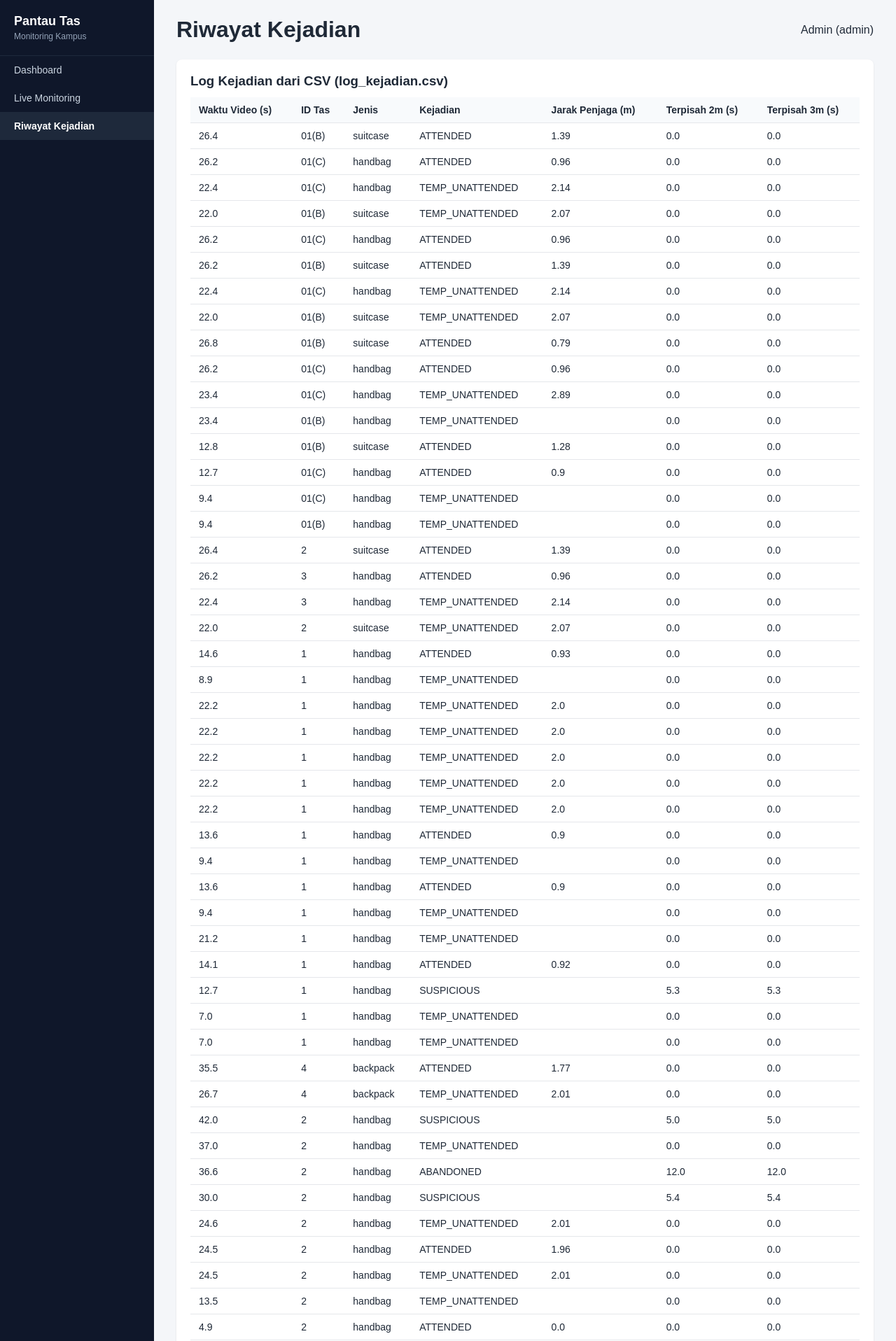
After one commit to ikalutfi15/deteksi-tas-yolo, a Flask app: page /riwayat-kejadian in a window 1280 px wide. The commit adds this page. Shown: the top 1916 px of the page at 70% size. Run offline with Flask 3, Linux system fonts and the light colour scheme; a user stored in the database is signed in.

Commit message:
Tambah rute riwayat kejadian dan perbarui link navigasi web

```diff
--- a/web/app.py
+++ b/web/app.py
@@ -1,7 +1,9 @@
+import csv
+import os
+import cv2
 from flask import Flask, render_template, Response, request, redirect, url_for, flash
 from flask_sqlalchemy import SQLAlchemy
 from flask_login import LoginManager, UserMixin, login_user, login_required, logout_user, current_user
-import cv2
 from ultralytics import YOLO
 
 app = Flask(__name__)
@@ -17,16 +19,30 @@ login_manager.login_view = 'login'
 model = YOLO('best.pt')
 cap = cv2.VideoCapture(0)
 
+
 # Model Database User
 class User(UserMixin, db.Model):
     id = db.Column(db.Integer, primary_key=True)
     username = db.Column(db.String(100), unique=True, nullable=False)
     password = db.Column(db.String(100), nullable=False)
-    role = db.Column(db.String(20), nullable=False) # 'admin' atau 'satpam'
+    role = db.Column(db.String(20), nullable=False)  # 'admin' atau 'satpam'
+
+
+# Model Database Kejadian
+class Kejadian(db.Model):
+    id = db.Column(db.Integer, primary_key=True)
+    waktu = db.Column(db.String(50), nullable=False)
+    kamera = db.Column(db.String(100), nullable=False)
+    id_tas = db.Column(db.String(30), nullable=False)
+    jenis_tas = db.Column(db.String(50), nullable=False)
+    status = db.Column(db.String(50), nullable=False)
+    keputusan = db.Column(db.String(50), default="-")
+
 
 @login_manager.user_loader
 def load_user(user_id):
     return User.query.get(int(user_id))
+
 
 # Inisialisasi Database & Akun Default (Admin & Satpam)
 with app.app_context():
@@ -37,6 +53,7 @@ with app.app_context():
         db.session.add(admin_user)
         db.session.add(satpam_user)
         db.session.commit()
+
 
 def generate_frames():
     while cap.isOpened():
@@ -51,6 +68,7 @@ def generate_frames():
             yield (b'--frame\r\n'
                    b'Content-Type: image/jpeg\r\n\r\n' + frame + b'\r\n')
 
+
 @app.route('/', methods=['GET', 'POST'])
 def login():
     if request.method == 'POST':
@@ -64,20 +82,46 @@ def login():
             flash('Username atau Password salah!')
     return render_template('login.html')
 
+
 @app.route('/dashboard')
 @login_required
 def dashboard():
     return render_template('dashboard.html', user=current_user)
+
 
 @app.route('/live-monitoring')
 @login_required
 def live_monitoring():
     return render_template('live_monitoring.html', user=current_user)
 
+
+@app.route('/riwayat-kejadian')
+@login_required
+def riwayat_kejadian():
+    data_db = Kejadian.query.order_by(Kejadian.id.desc()).all()
+
+    csv_rows = []
+    base_dir = os.path.dirname(os.path.abspath(__file__))
+    log_csv = os.path.join(base_dir, "..", "kejadian", "log_kejadian.csv")
+    if os.path.exists(log_csv):
+        with open(log_csv, newline="", encoding="utf-8") as f:
+            reader = csv.DictReader(f)
+            for row in reader:
+                csv_rows.append(row)
+
+    return render_template(
+        'riwayat_kejadian.html',
+        user=current_user,
+        kejadian_db=data_db,
+        csv_rows=list(reversed(csv_rows)),
+    )
+
+
 @app.route('/video_feed')
 @login_required
 def video_feed():
     return Response(generate_frames(), mimetype='multipart/x-mixed-replace; boundary=frame')
+
 
 @app.route('/logout')
 @login_required
@@ -85,5 +129,6 @@ def logout():
     logout_user()
     return redirect(url_for('login'))
 
+
 if __name__ == '__main__':
     app.run(debug=True, port=5000)
--- a/web/templates/dashboard.html
+++ b/web/templates/dashboard.html
@@ -51,7 +51,7 @@
                 <a href="/live-monitoring" class="flex items-center gap-3 px-4 py-3 rounded-lg hover:bg-slate-800 hover:text-white text-sm transition">
                     Live Monitoring
                 </a>
-                <a href="#" class="flex items-center gap-3 px-4 py-3 rounded-lg hover:bg-slate-800 hover:text-white text-sm transition">
+                <a href="/riwayat-kejadian" class="flex items-center gap-3 px-4 py-3 rounded-lg hover:bg-slate-800 hover:text-white text-sm transition">
                     Riwayat Kejadian
                 </a>
                 <a href="#" class="flex items-center gap-3 px-4 py-3 rounded-lg hover:bg-slate-800 hover:text-white text-sm transition">
--- a/web/templates/live_monitoring.html
+++ b/web/templates/live_monitoring.html
@@ -56,7 +56,7 @@
         <ul class="nav-links">
             <li><a href="/dashboard">Dashboard</a></li>
             <li class="active"><a href="/live-monitoring">Live Monitoring</a></li>
-            <li><a href="#">Riwayat Kejadian</a></li>
+            <li><a href="/riwayat-kejadian">Riwayat Kejadian</a></li>
             <li><a href="#">Kamera</a></li>
             <li><a href="#">Pengaturan</a></li>
         </ul>
@@ -103,7 +103,7 @@
                     <span class="stat-value alert">01:12 menit</span>
                 </div>
 
-                <a href="#" class="btn-detail">Lihat detail kejadian</a>
+                <a href="/riwayat-kejadian" class="btn-detail">Lihat detail kejadian</a>
             </div>
         </div>
     </div>
--- /dev/null
+++ b/web/templates/riwayat_kejadian.html
@@ -0,0 +1,90 @@
+<!DOCTYPE html>
+<html lang="id">
+<head>
+  <meta charset="UTF-8">
+  <title>Riwayat Kejadian - Pantau Tas</title>
+  <style>
+    * { box-sizing: border-box; margin: 0; padding: 0; font-family: Arial, sans-serif; }
+    body { display: flex; min-height: 100vh; background: #f4f6f9; color: #1f2937; }
+    .sidebar {
+      width: 220px; background: #0f172a; color: #fff;
+      display: flex; flex-direction: column; justify-content: space-between; padding: 20px 0;
+    }
+    .brand { padding: 0 20px 20px; border-bottom: 1px solid #1e293b; }
+    .brand h2 { font-size: 18px; margin-bottom: 4px; }
+    .brand p { font-size: 12px; color: #94a3b8; }
+    .nav a {
+      display: block; padding: 12px 20px; color: #cbd5e1; text-decoration: none; font-size: 14px;
+    }
+    .nav a:hover, .nav a.active { background: #1e293b; color: #fff; font-weight: bold; }
+    .logout { padding: 0 20px; }
+    .logout a { color: #f87171; text-decoration: none; font-size: 14px; }
+    .main { flex: 1; padding: 24px 32px; }
+    .topbar { display: flex; justify-content: space-between; align-items: center; margin-bottom: 24px; }
+    .card { background: #fff; border-radius: 8px; padding: 20px; box-shadow: 0 1px 3px rgba(0,0,0,0.08); margin-bottom: 20px; }
+    table { width: 100%; border-collapse: collapse; margin-top: 12px; font-size: 14px; }
+    th, td { padding: 10px 12px; border-bottom: 1px solid #e5e7eb; text-align: left; }
+    th { background: #f8fafc; font-weight: bold; }
+    .empty { color: #6b7280; padding: 16px 0; font-size: 14px; }
+  </style>
+</head>
+<body>
+  <aside class="sidebar">
+    <div>
+      <div class="brand">
+        <h2>Pantau Tas</h2>
+        <p>Monitoring Kampus</p>
+      </div>
+      <nav class="nav">
+        <a href="{{ url_for('dashboard') }}">Dashboard</a>
+        <a href="{{ url_for('live_monitoring') }}">Live Monitoring</a>
+        <a href="{{ url_for('riwayat_kejadian') }}" class="active">Riwayat Kejadian</a>
+      </nav>
+    </div>
+    <div class="logout">
+      <a href="{{ url_for('logout') }}">Keluar (Logout)</a>
+    </div>
+  </aside>
+
+  <main class="main">
+    <div class="topbar">
+      <h1>Riwayat Kejadian</h1>
+      <span>{{ user.username|capitalize }} ({{ user.role }})</span>
+    </div>
+
+    <div class="card">
+      <h3>Log Kejadian dari CSV (log_kejadian.csv)</h3>
+      {% if csv_rows %}
+      <table>
+        <thead>
+          <tr>
+            <th>Waktu Video (s)</th>
+            <th>ID Tas</th>
+            <th>Jenis</th>
+            <th>Kejadian</th>
+            <th>Jarak Penjaga (m)</th>
+            <th>Terpisah 2m (s)</th>
+            <th>Terpisah 3m (s)</th>
+          </tr>
+        </thead>
+        <tbody>
+          {% for r in csv_rows %}
+          <tr>
+            <td>{{ r.get('waktu_video_s', '-') }}</td>
+            <td>{{ r.get('id_tas', '-') }}</td>
+            <td>{{ r.get('jenis', '-') }}</td>
+            <td>{{ r.get('kejadian', '-') }}</td>
+            <td>{{ r.get('jarak_penjaga_m', '-') }}</td>
+            <td>{{ r.get('terpisah_2m_s', '-') }}</td>
+            <td>{{ r.get('terpisah_3m_s', '-') }}</td>
+          </tr>
+          {% endfor %}
+        </tbody>
+      </table>
+      {% else %}
+      <p class="empty">Belum ada data pada log_kejadian.csv.</p>
+      {% endif %}
+    </div>
+  </main>
+</body>
+</html>
```
Also changed, not shown: web/instance/database.db, 1 other file.
